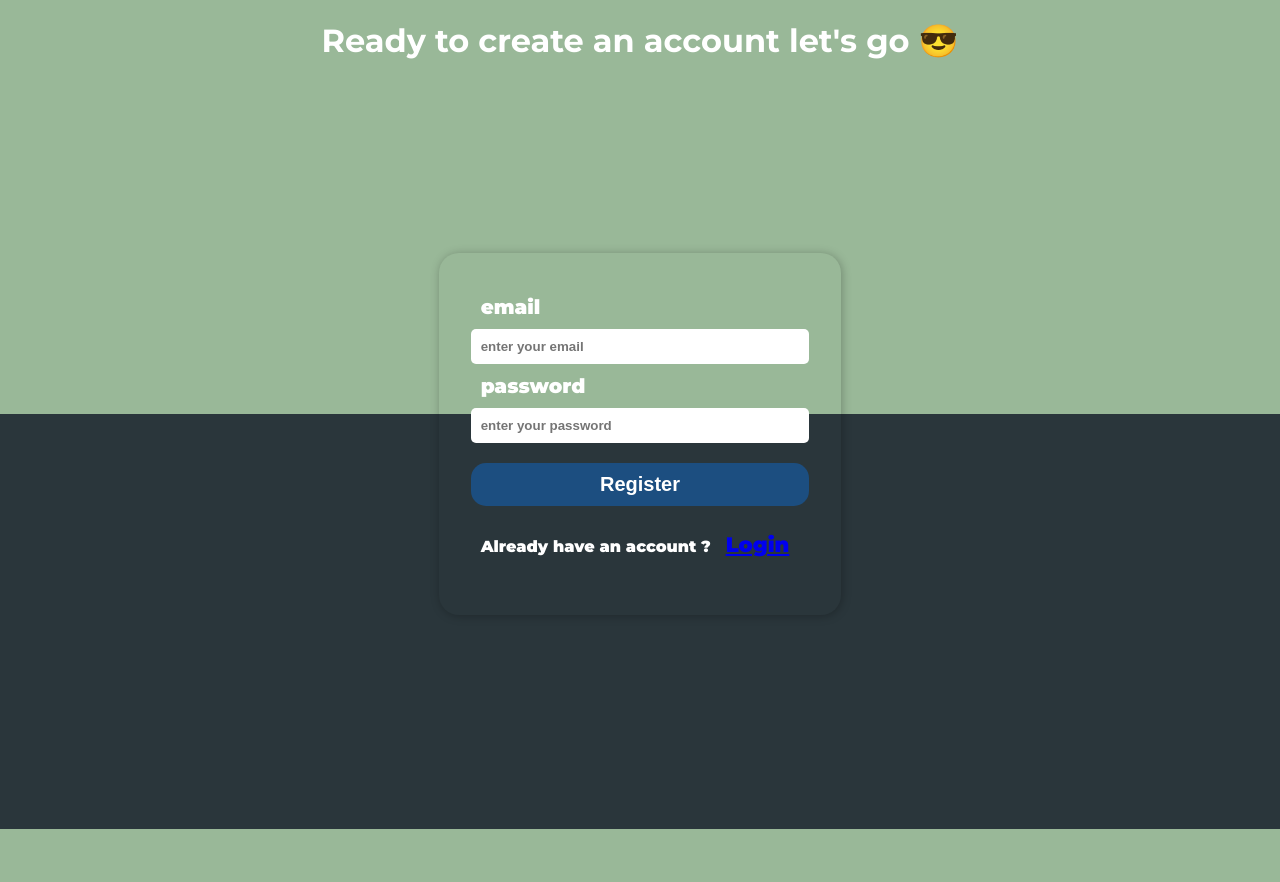
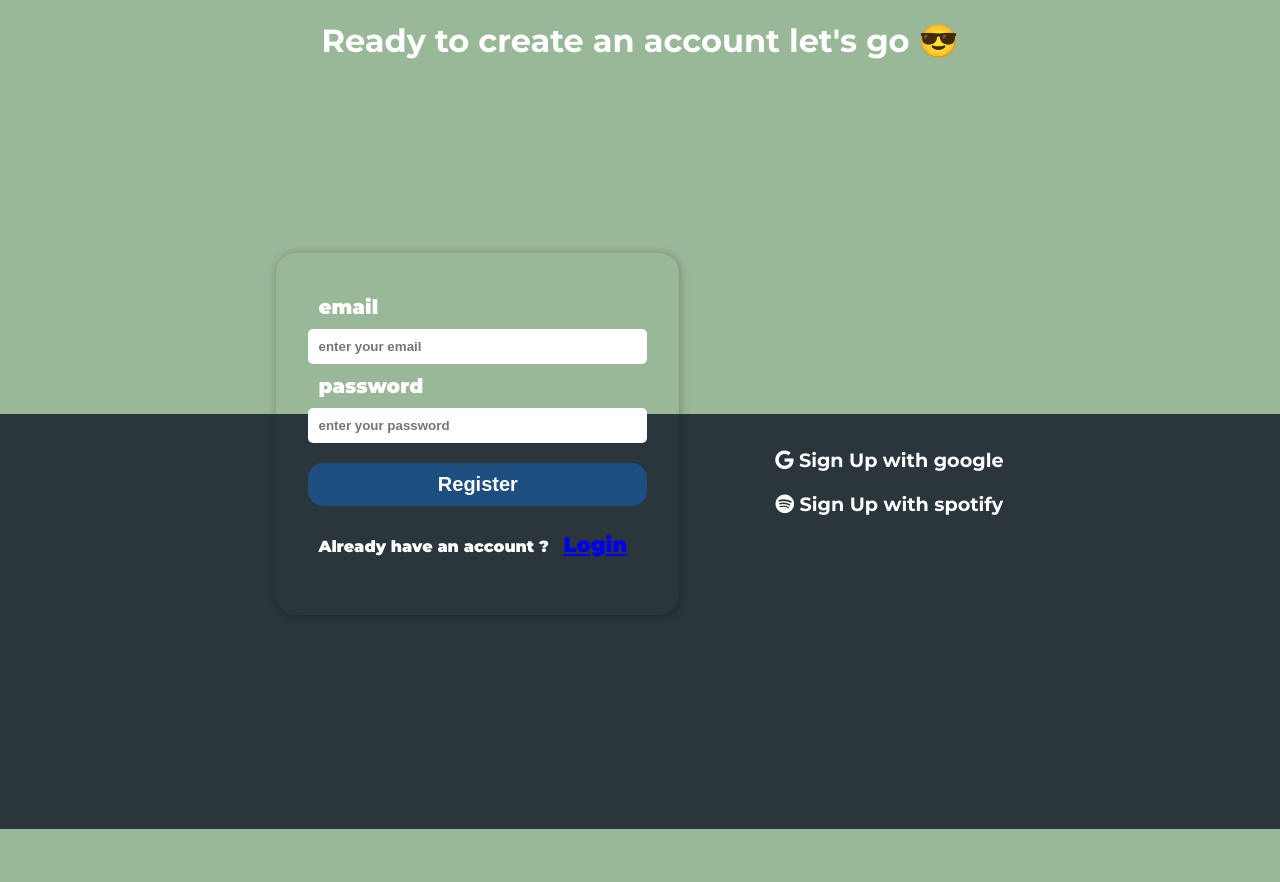
Before and after one commit to josue237k/my-todo-app, a Node server app: page /register in a window 1280 px wide. Run offline with Node 20, Linux system fonts and the light colour scheme; some libraries are stand-ins or nearby versions.

Commit message:
added authentication with google and spotify and had access to my stripe api keys

```diff
--- a/app.js
+++ b/app.js
@@ -1,159 +1,235 @@
 //jshint esversion:6
-if(process.env.NODE_ENV !== "production"){
-    require("dotenv").config();
-}
-const express=require("express");
-const bodyParser=require("body-parser");
-const cors=require("cors");
-const mongoose=require("mongoose");
-const mongoDB=require("mongodb");
-const md5=require("md5");
-const flash=require("connect-flash");
-const app=express();
-const path=require("path");
-const session=require("express-session");
-const passport=require("passport");
-const passportLocalMongoose=require("passport-local-mongoose");
+
+//for development version
+// if(process.env.NODE_ENV !== "production"){
+//
+// }
+
+//require all our packets
+require("dotenv").config();
+const express = require("express");
+const bodyParser = require("body-parser");
+const cors = require("cors");
+const mongoose = require("mongoose");
+const mongoDB = require("mongodb");
+const md5 = require("md5");
+const flash = require("connect-flash");
+const app = express();
+const path = require("path");
+const session = require("express-session");
+const passport = require("passport");
+const passportLocalMongoose = require("passport-local-mongoose");
+const GoogleStrategy = require('passport-google-oauth20').Strategy;
+const SpotifyStrategy = require('passport-spotify').Strategy;
+const findOrCreate = require("mongoose-findorcreate");
+const { type } = require("os");
 
 
-app.use(express.static(path.join(__dirname,"")));
+//initialise all the necceseray packets
+app.use(express.static(path.join(__dirname, "")));
 app.use(express.json());
-app.use(express.static(path.join(__dirname,"views")))
+app.use(express.static(path.join(__dirname, "/views")))
 app.use(cors());
 app.use(express.urlencoded({ extended: true }));
 app.use(bodyParser.urlencoded({ extended: true }));
 app.use(session({
-        secret:"kimmich",
-        resave:false,
-        saveUninitialized:false
-        }));
-        app.use(passport.initialize())
-        app.use(passport.session());
+    secret: "kimmich",
+    resave: false,
+    saveUninitialized: false
+}));
+app.use(passport.initialize())
+app.use(passport.session());
 app.use(flash());
 app.use(passport.authenticate('session'));
 
+//connection to database
 mongoose.connect("mongodb://127.0.0.1:27017/todoAppDB")
     .then(console.log("succesfully connected to database"))
     .catch(err => console.log(err));
-
-const taskschema=new mongoose.Schema({
-    content:{
-        type:String,
-        required:true
+//task schema and model
+const taskschema = new mongoose.Schema({
+    userId: {
+        type: mongoose.Schema.Types.ObjectId,
+        ref: 'user',
+        required: true
+    },
+    content: {
+        type: String,
+        required: true
     }
 },
-{timestamps:true}
+    { timestamps: true }
 );
-const task=mongoose.model("tasks",taskschema);
-
-const userSchema=new mongoose.Schema({
-    email:String,
-    password:String,
-},
-{timestamps:true}
-);
-userSchema.plugin(passportLocalMongoose)
-const user=mongoose.model("users",userSchema);
+const task = mongoose.model("tasks", taskschema);
+//user schema and model
 
 
+const userSchema = new mongoose.Schema({
+    email: String,
+    password: String,
+    googleId: String,
+    spotifyId: String
+},
+    { timestamps: true }
+);
+
+//initialise pas the different plugins
+userSchema.plugin(passportLocalMongoose)
+userSchema.plugin(findOrCreate)
+
+const user = mongoose.model("users", userSchema);
+
+//create strategy to serialize or deserialize users
 passport.use(user.createStrategy());
-passport.serializeUser(user.serializeUser());
-passport.deserializeUser(user.deserializeUser());
+passport.serializeUser(function (user, cb) {
+    process.nextTick(function () {
+        return cb(null, user.id);
+    });
+})
+passport.deserializeUser(function (user, cb) {
+    process.nextTick(function () {
+        return cb(null, user);
+    });
+});
 
 
-app.get("/",(req,res)=>{
-    res.sendFile(path.join(__dirname,"views","home.html"));
+// passport.deserializeUser(function (user, done) {
+//     done(null, user);
+// });
+//implement the google strategy
+passport.use(new GoogleStrategy({
+    clientID: process.env.GOOGLE_CLIENT_ID,
+    clientSecret: process.env.GOOGLE_CLIENT_SECRET,
+    callbackURL: "http://localhost:3000/auth/google/main"
+},
+    async function (accessToken, refreshToken, profile, cb) {
+        await user.findOrCreate({ googleId: profile.id, }, function (err, user) {
+            return cb(err, user);
+        });
+    }
+));
+app.get('/auth/google',
+    passport.authenticate('google', { scope: ['profile'] }));
+
+app.get('/auth/google/main',
+    passport.authenticate('google', { failureRedirect: '/home' }),
+    function (req, res) {
+        // Successful authentication, redirect home.
+        res.redirect('/main.html');
+    });
+passport.use(new SpotifyStrategy({
+    clientID: process.env.SPOTIFY_CLIENT_ID,
+    clientSecret: process.env.SPOTIFY_CLIENT_SECRET,
+    callbackURL: "http://localhost:3000/auth/spotify/main"
+},
+    function (accessToken, refreshToken, profile, cb) {
+        user.findOrCreate({ spotifyId: profile.id }, function (err, user) {
+            return cb(err, user);
+        });
+    }
+));
+app.get('/auth/spotify', passport.authenticate('spotify'));
+
+app.get(
+    '/auth/spotify/main',
+    passport.authenticate('spotify', { failureRedirect: '/home' }),
+    function (req, res) {
+        // Successful authentication, redirect home.
+        res.redirect('/main.html');
+    }
+)
+
+//building of the REST API
+
+//All the get routes
+app.get("/", (req, res) => {
+    res.sendFile(path.join(__dirname, "views", "home.html"));
 });
-app.get("/register",(req,res)=>{
-    res.sendFile(path.join(__dirname,"views","register.html"));
+app.get("/register", (req, res) => {
+    res.sendFile(path.join(__dirname, "views", "register.html"));
 });
-app.get("/payment",(req,res)=>{
-    res.sendFile(path.join(__dirname,"views","payment.html"));
+app.get("/payment", (req, res) => {
+    res.sendFile(path.join(__dirname, "views", "payment.html"));
 });
-app.get("/main",(req,res)=>{
-    if(req.isAuthenticated()){
-        res.sendFile(path.join(__dirname,"views","main.html"));
-    }else{
+app.get("/auth/google", (req, res) => {
+    passport.authenticate("google", { scope: ["profile"] })
+})
+app.get("/auth/spotify", (req, res) => {
+    passport.authenticate("spotify", { scope: ["profile"] })
+})
+app.get("/main", (req, res) => {
+    if (req.isAuthenticated()) {
+        res.sendFile(path.join(__dirname, "views", "main.html"));
+    } else {
         res.redirect("/home.html");
     }
 
 });
-app.post("/register", (req,res)=>{
-    user.register({ username: req.body.username },req.body.password,function(err,user){
-        if(err){
+app.get("/main.html", (req, res) => {
+    if (req.isAuthenticated()) {
+        res.sendFile(path.join(__dirname, "views", "main.html"));
+    } else {
+        res.redirect("/home.html");
+    }
+
+});
+
+
+//all the post routes
+app.post("/register", (req, res) => {
+    user.register({ username: req.body.username }, req.body.password, function (err, user) {
+        if (err) {
             console.log(err)
             res.redirect("/register.html")
-        }else{
-            passport.authenticate("local")(req,res,function(){
+        } else {
+            passport.authenticate("local")(req, res, function () {
                 res.redirect("/views/main.html")
             })
         }
     })
 });
-app.post("/",(req,res)=>{
-    const myUser=new user({
-        username:req.body.username,
-        password:req.body.password
+app.post("/", (req, res) => {
+    const myUser = new user({
+        username: req.body.username,
+        password: req.body.password
     });
-    req.logIn(myUser,(err)=>{
-        if(err){
+    req.logIn(myUser, (err) => {
+        if (err) {
             console.log(err);
-        }else{
-            passport.authenticate("local")(req,res,function(){
+        } else {
+            passport.authenticate("local")(req, res, function () {
                 res.redirect("/views/main.html")
             })
         }
     })
-    // try {
-    //     const myUser={
-    //         email:req.body.email,
-    //         password:req.body.password
-    //     }
-    //     const foundUser=await user.findOne({email:myUser.email});
-    //     if(!foundUser){
-    //         req.flash("error_msg","no user found");
-    //         return;
-    //     }else{
-    //         if(foundUser){
-    //             if(foundUser.password===myUser.password){
-    //                 res.redirect("/main.html");
-    //             }
-    //             else{
-    //                 req.flash("error_msg","password does not match try again");
-    //                 return;
-    //             }
-    //         }
-    //     }
-    // } catch (error) {
-    //     console.log(error);
-    // }
+    req.session.userId = user._id;
 })
-app.get("/delete",(req,res)=>{
-    user.delete({});
+
+app.post("/main", async (req, res) => {
+    try {
+        const post = new task({
+            content: req.body.content,
+            userId: req.user._id
+        })
+        await post.save();
+        res.send("task saved");
+    } catch (error) {
+        console.log(error);
+    }
+})
+app.get("/logout", async (req, res) => {
+    req.logout(err => {
+        if (err) {
+            console.log(err);
+        } {
+            res.redirect("/");
+        }
+    });
 })
 
 
 
-
-
-
-app.listen(process.env.PORT || 3000,()=>{
+//port to listen either 3000 in development or custom port in production
+app.listen(process.env.PORT || 3000, () => {
     console.log("App listenig on port 3000");
 });
-    // const {email, password}=req.body;
-    // const existingUser=await user.findOne({email:email});
-    // if(existingUser){
-    //     req.flash("error_msg","email deja prit");
-    //     res.redirect("/home.html");
-    // }
-    // try {
-    //     const myUser=new user({
-    //         email:req.body.email,
-    //         password:req.body.password
-    //     });
-    //     await myUser.save();
-    //     req.flash("success_msg","successfuly created your account");
-    //     res.redirect("/main.html");
-    // } catch (error) {
-    //     console.log(error);
-    // }
--- a/package.json
+++ b/package.json
@@ -29,9 +29,12 @@
     "md5": "^2.3.0",
     "mongodb": "^6.8.0",
     "mongoose": "^8.4.4",
+    "mongoose-findorcreate": "^4.0.0",
     "nodemon": "^3.1.4",
     "passport": "^0.7.0",
+    "passport-google-oauth20": "^2.0.0",
     "passport-local": "^1.0.0",
-    "passport-local-mongoose": "^8.0.0"
+    "passport-local-mongoose": "^8.0.0",
+    "passport-spotify": "^2.0.0"
   }
 }
--- a/public/css/register.css
+++ b/public/css/register.css
@@ -16,7 +16,8 @@ body{
     display: flex;
     justify-content: center;
     align-items: center;
-    height: 100dvh;
+    height: 100vh;
+    gap: 6rem;
 }
 form{
     box-shadow: 1px 1px 10px rgba(0, 0, 0, 0.263);
@@ -85,6 +86,27 @@ h1{
     height: fit-content;
     width: 1rem;
 }
+.auth{
+    position: relative;
+    display: flex;
+    flex-direction: column;
+    justify-content: center;
+    align-items: center;
+    gap: 20px;
+}
+.auth a{
+    font-size: 1.2rem;
+    font-weight: bold;
+    cursor: pointer;
+    color: #fff;
+    text-decoration: none;
+}
+.auth .google:hover{
+    color: #a94442;
+}
+.auth .spotify:hover{
+    color: #3c763d;
+}
 @media(max-width:800px){
     body{
         height: 100vh;
--- a/views/register.html
+++ b/views/register.html
@@ -12,7 +12,6 @@
     <link rel="stylesheet" href="/public/css/register.css">
 </head>
 <body>
-    <div class="container">
         <h1>Ready to create an account let's go 😎</h1>
         <div id="message"></div>
         <div class="auth-buttons">
@@ -24,7 +23,18 @@
                 <button class="login-button">Register</button>
                 <p>Already have an account ? <a href="/views/home.html" target="_blank" class="link">Login</a></p>
             </form>
+            <div class="auth">
+                <a class="google" href="/auth/google">
+                    <i class="fab fa-google"></i>
+                    Sign Up with google
+                </a>
+                <a class="spotify" href="/auth/spotify">
+                    <i class="fab fa-spotify"></i>
+                    Sign Up with spotify
+                </a>
+            </div>
         </div>
+
     <script src="https://kit.fontawesome.com/d41c25bf5d.js" crossorigin="anonymous"></script>
     <script>
         document.addEventListener("DOMContentLoaded",()=>{
```
Also changed, not shown: public/css/home.css (+22 -0 lines), public/css/main.css (+29 -6 lines), views/home.html (+10 -0 lines), views/main.html (+20 -2 lines), 1 other file.
